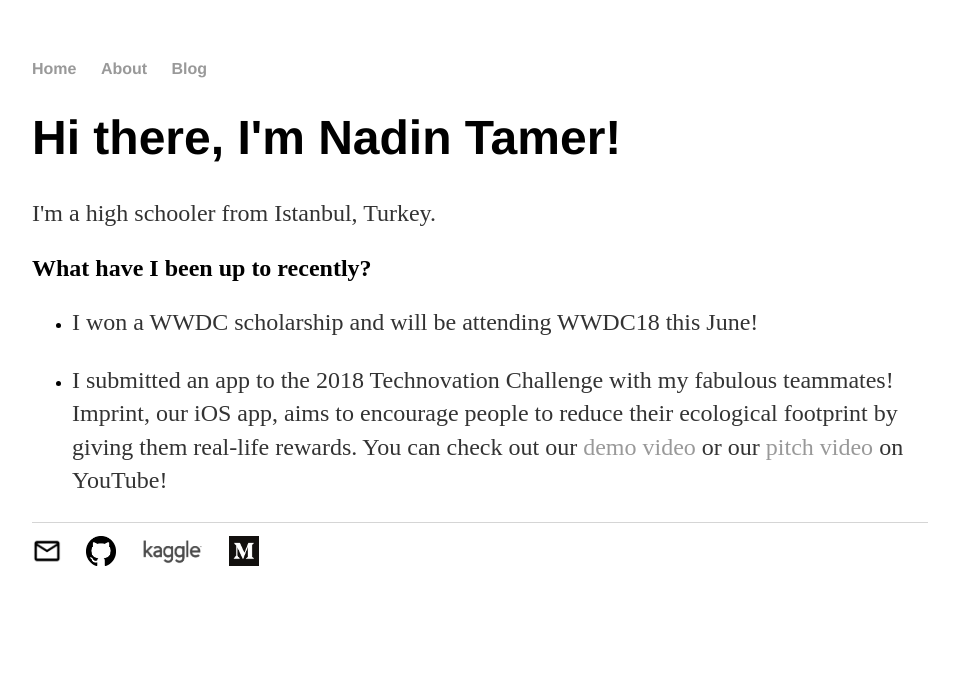
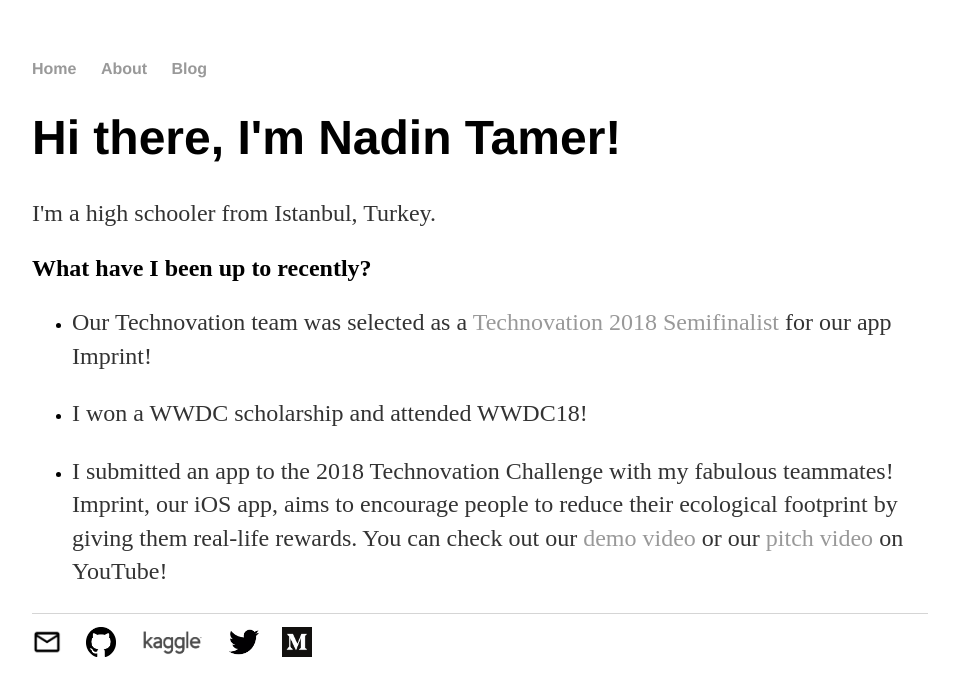
Before and after one commit to nadintamer/nadintamer.github.io, a Jekyll site: the page built from index.html, in a window 1280 px wide. Shown: the top 696 px of the page, without its empty margins (160-1119 px from the left). Built offline with Jekyll 4.4.1, drawn with Linux system fonts in a browser that asks for light colours.

Commit message:
Add Twitter handle + update home page

```diff
--- a/_layouts/default.html
+++ b/_layouts/default.html
@@ -25,6 +25,7 @@
 	        		<li><a href="mailto:nadin.tamer@gmail.com"><img src="/images/mail.png" height="30" width="30"></a></li>
 	        		<li><a href="https://github.com/nadintamer"><img src="/images/github.png" height="30" width="30"></a></li>
 	        		<li><a href="https://www.kaggle.com/nadintamer"><img src="/images/kaggle.png" height="30" width="66"></a></li>
+	        		<li><a href="https://twitter.com/nadouttahere"><img src="/images/twitter.png" height="30" width="30"></a></li>
 	        		<li><a href="https://medium.com/@nadin.tamer"><img src="/images/medium.png" height="30" width="30"></a></li>
 				</ul>
 			</footer>
--- a/about/index.html
+++ b/about/index.html
@@ -7,7 +7,7 @@ title: About Me
 			<h1>About Me</h1>
 
 			<p style="float: right; margin-top: -20px;" ><img src="/images/nadin.jpg" height="200px" width="200px"></p>
-			<p>I'm a rising senior at Hisar School in Istanbul, Turkey.<br>
+			<p>I am a 12th grader at Hisar School in Istanbul, Turkey.<br>
 
 			<p><b>I'm interested in</b></p>
 				<ul class="interests">
@@ -26,8 +26,7 @@ title: About Me
 				<ul class="interests">
 					<li>doing ballet</li>
 					<li>playing the piano</li>
-					<li>reading a lot of fiction and non-fiction (and fan-fiction)</li>
-					<li>playing Breath of the Wild, Mario Kart 8 and Splatoon</li>
+					<li>reading lots of fiction and non-fiction</li>
 				</ul>
 
 				<!--<ul class="contacts">
--- a/index.html
+++ b/index.html
@@ -7,7 +7,8 @@ title: Nadin Tamer
 	<p>I'm a high schooler from Istanbul, Turkey.</p>
 	<h2>What have I been up to recently?</h2>
 	<ul>
-		<li><p>I won a WWDC scholarship and will be attending WWDC18 this June!</p></li>
+		<li><p>Our Technovation team was selected as a <a href="https://technovationchallenge.org/2018-semifinalists/">Technovation 2018 Semifinalist</a> for our app Imprint!</p></li>
+		<li><p>I won a WWDC scholarship and attended WWDC18!</p></li>
 		<li><p>I submitted an app to the 2018 Technovation Challenge with my fabulous teammates! Imprint, our iOS app, aims to encourage people to reduce their ecological footprint by giving them real-life rewards. You can check out our <a href="https://www.youtube.com/watch?v=kT1OR1vqdLY">demo video</a> or our <a href="https://www.youtube.com/watch?v=UpRBmXB8LK8">pitch video</a> on YouTube!</p></li>
 	</ul>
 </div><!-- /.blurb -->
```
Also changed, not shown: images/twitter.png (added).
